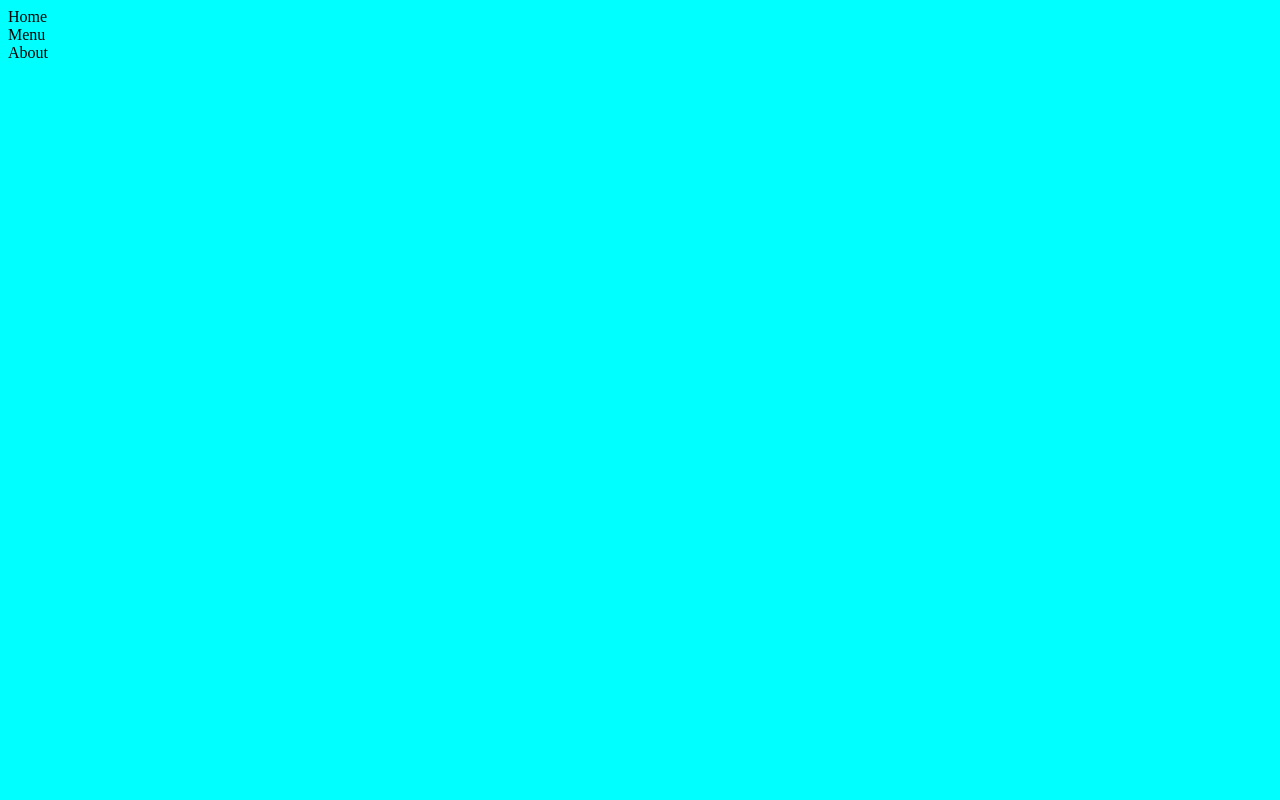
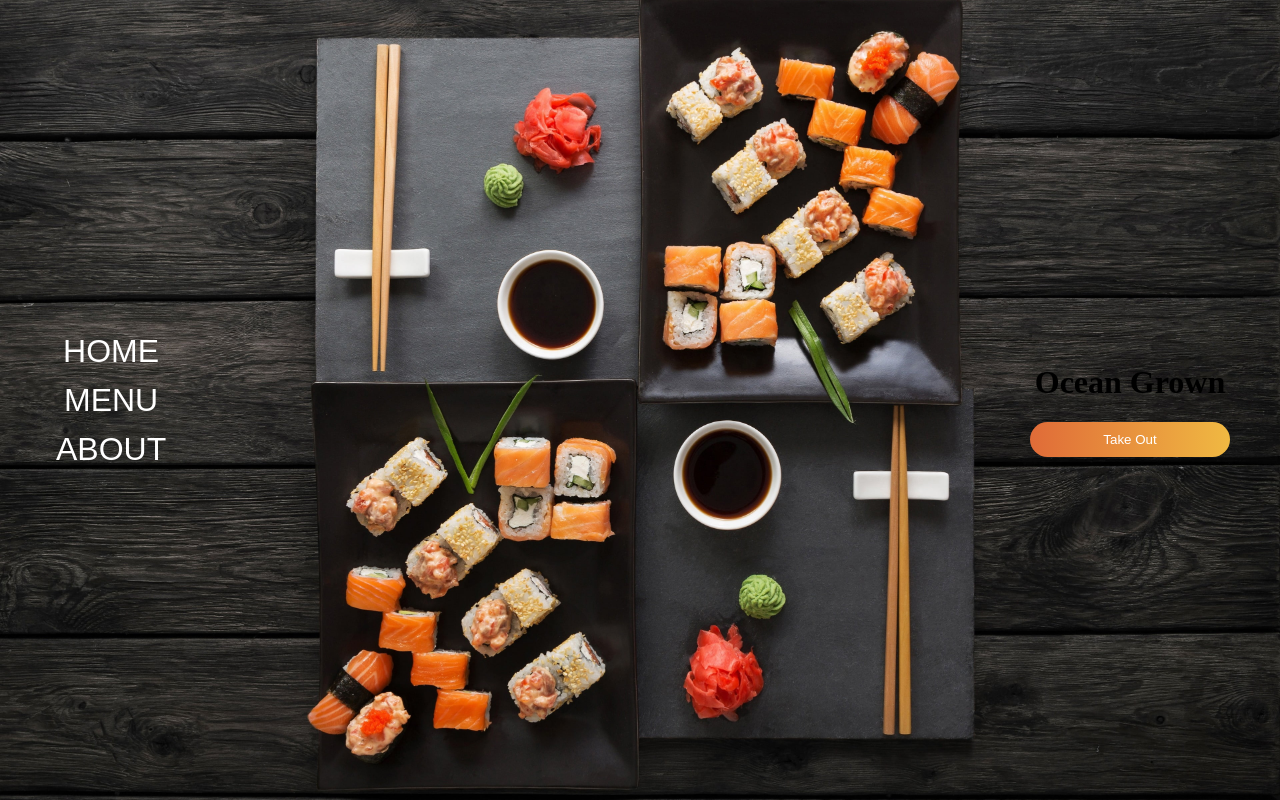
Before and after one commit to thachvu1127/Restaurant_Page, a website built with webpack: page src/template.html in a window 1280 px wide. Built offline with nearby package versions, Linux system fonts and the light colour scheme.

Commit message:
add home page features

```diff
--- a/src/index.js
+++ b/src/index.js
@@ -1,4 +1,4 @@
 import "./styles.css";
+import getHomePage from "./onload";
 
-
-console.log("hello everyone");
+window.onload = getHomePage;
--- /dev/null
+++ b/src/onload.js
@@ -0,0 +1,12 @@
+function getHomePage() {
+    const content = document.querySelector("#content");
+    const h1 = document.createElement("h1");
+    h1.textContent = "Ocean Grown";
+    const orderBtn = document.createElement("button");
+    orderBtn.textContent = "Take Out";
+    orderBtn.classList.add("order-btn");
+    content.append(h1, orderBtn);
+
+}
+
+export default getHomePage;
--- a/src/styles.css
+++ b/src/styles.css
@@ -1,4 +1,57 @@
-body {
-    background-color: aqua;
+html {
+    background: url(img/wallpaperflare.com_wallpaper\ \(1\).jpg) no-repeat center center fixed;
+    -webkit-background-size: cover;
+    -moz-background-size: cover;
+    -o-background-size: cover;
+    background-size: cover;
+  }
 
-}
+  body {
+    display: flex;
+    justify-content: space-between;
+    align-items: center;
+    height: 100vh;
+    margin: 0;
+    padding: 0 50px;
+  }
+
+  nav {
+    display: flex;
+    flex-direction: column;
+    gap: 10px;
+  }
+
+  nav button {
+    border: none;
+    background-color: transparent;
+    color: white;
+    font-size: 2rem;
+    text-transform: uppercase;
+  }
+
+  nav button:hover {
+    color: rgb(231, 167, 71);
+  }
+
+  #content {
+    text-align: center;
+  }
+
+  .order-btn {
+    background-image: linear-gradient(to right, rgb(224, 107, 56), rgb(240, 185, 66));
+    border: none;
+    color: white;
+    border-radius: 20px;
+    padding: 10px 25px;
+    width: 200px;
+    background-color: transparent;
+
+  }
+
+  .order-btn:hover {
+    background-image: linear-gradient(to left, rgb(224, 107, 56), rgb(240, 185, 66));
+  }
+
+  button:hover {
+    cursor: pointer;
+  }
--- a/src/template.html
+++ b/src/template.html
@@ -7,12 +7,16 @@
 </head>
 <body>
     <header>
-        <nav>Home</nav>
-        <nav>Menu</nav>
-        <nav>About</nav>
+        <nav>
+            <button id="home-btn">Home</button>
+            <button id="menu-btn">Menu</button>
+            <button id="about-btn">About</button>
+        </nav>
     </header>
 
-    <div id="content"></div>
+    <div id="content">
+
+    </div>
 
 </body>
 </html>
```
Also changed, not shown: src/img/wallpaperflare.com_wallpaper (1).jpg (added).
